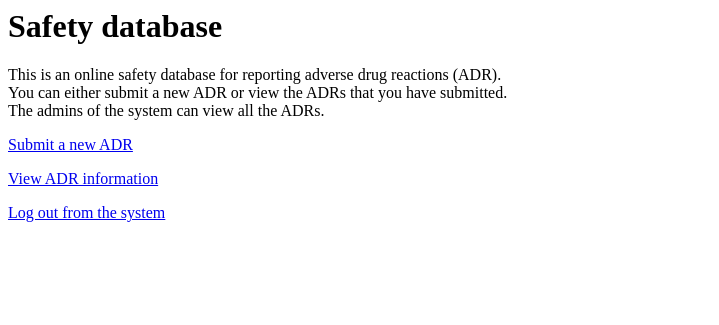
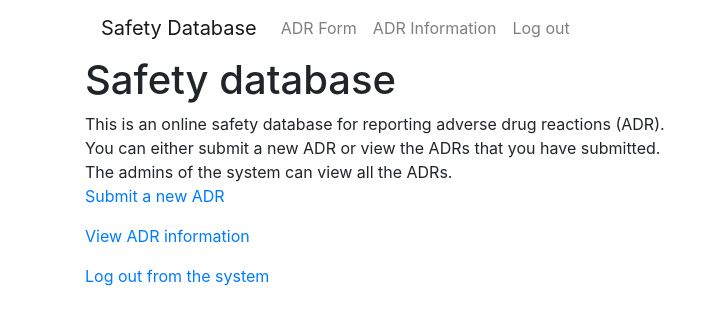
Before and after one commit to marttiah/safetydatabase, a Flask app: page /main in a window 1280 px wide. Shown: the top 325 px of the page, without its empty margins (0-719 px from the left). Run offline with Flask 2, Linux system fonts and the light colour scheme; some libraries are stand-ins or nearby versions.

Commit message:
Update main.html

```diff
--- a/templates/main.html
+++ b/templates/main.html
@@ -1,4 +1,24 @@
+<!doctype html>
+<meta name="viewport" content="width=device-width, initial-scale=1, shrink-to-fit=no">
+<link rel="stylesheet" href="https://stackpath.bootstrapcdn.com/bootstrap/4.5.0/css/bootstrap.min.css">
 <title>Safety database</title>
+<div class="container">
+    <nav class="navbar navbar-expand-sm navbar-light">
+        <a class="navbar-brand" href="/main">Safety Database</a>
+        <ul class="navbar-nav">
+          <li class="nav-item">
+            <a class="nav-link" href="/form">ADR Form</a>
+          </li>
+          <li class="nav-item">
+            <a class="nav-link" href="/information">ADR Information</a>
+          </li>
+          <li class="nav-item">
+            <a class="nav-link" href="/logout">Log out</a>
+          </li>
+        </ul>
+      </nav>
+      <div class="row">
+        <div class="col-8">
         <h1>Safety database</h1>
         This is an online safety database for reporting adverse drug reactions (ADR).<br>
         You can either submit a new ADR or view the ADRs that you have submitted.<br>
@@ -10,3 +30,6 @@ The admins of the system can view all the ADRs. <br>
         <p></p>
             <p></p>
             <a href="/logout">Log out from the system</a>
+        </div>
+    </div>
+</div>
```
Lines whose indentation alone changed are shown as unchanged.
